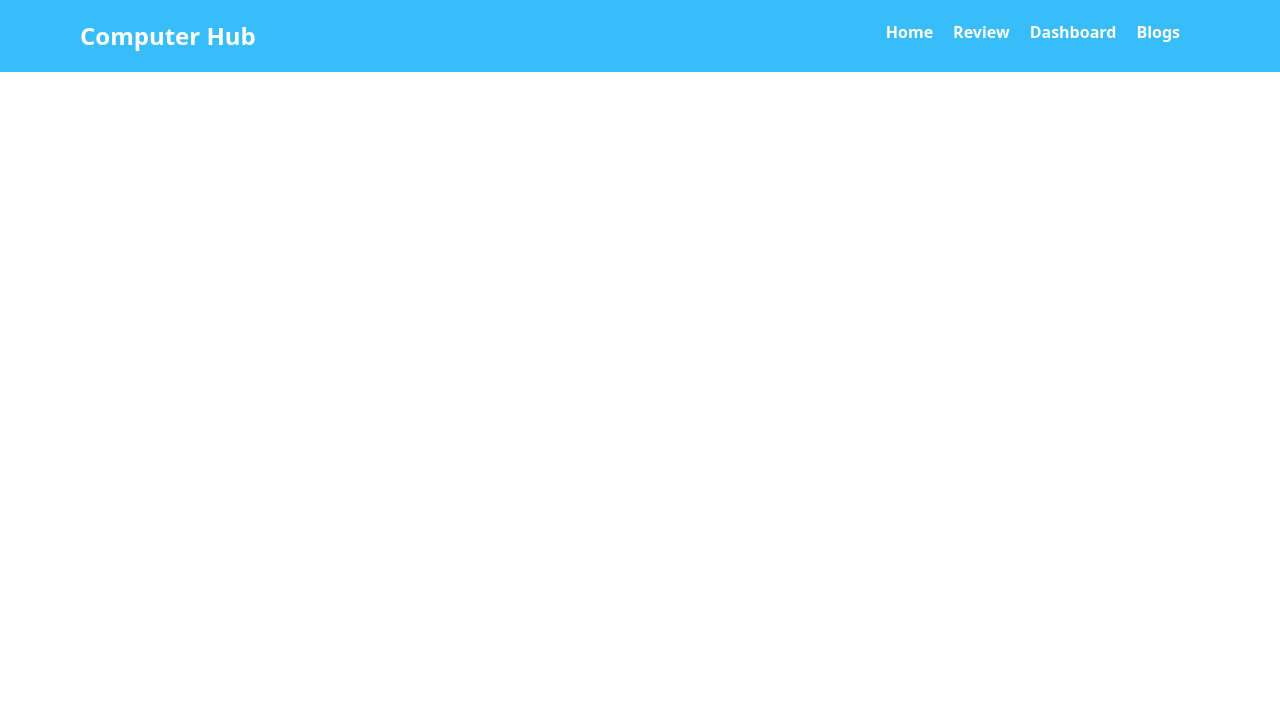
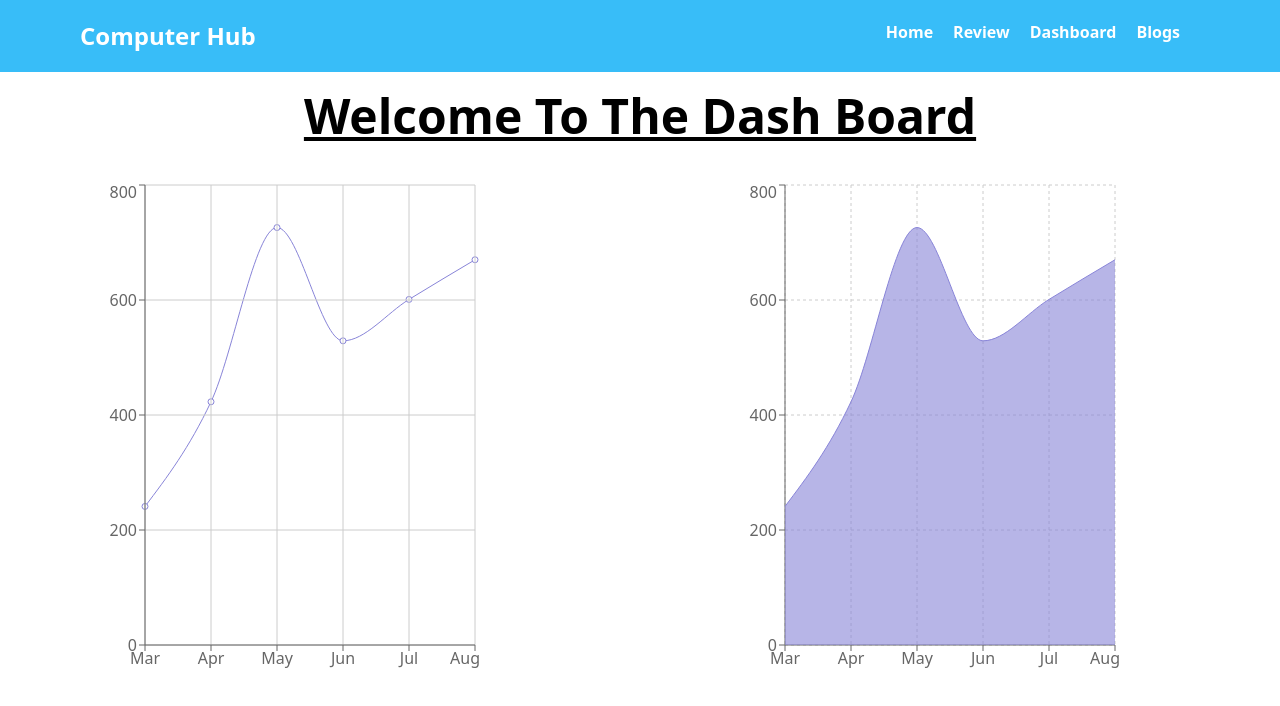
Before and after one commit to rhrafiulhaque/product-analysis, a React (Create React App) app: page /dashboard in a window 1280 px wide. Shown: the top 706 px of the page. Built offline with nearby package versions, Linux system fonts and the light colour scheme.

Commit message:
chart done

```diff
--- /dev/null
+++ b/public/data.json
@@ -0,0 +1,38 @@
+[
+    {
+        "month": "Mar",
+        "investment": 100000,
+        "sell": 241,
+        "revenue": 10401
+    },
+    {
+        "month": "Apr",
+        "investment": 200000,
+        "sell": 423,
+        "revenue": 24500
+    },
+    {
+        "month": "May",
+        "investment": 500000,
+        "sell": 726,
+        "revenue": 67010
+    },
+    {
+        "month": "Jun",
+        "investment": 500000,
+        "sell": 529,
+        "revenue": 40405
+    },
+    {
+        "month": "Jul",
+        "investment": 600000,
+        "sell": 601,
+        "revenue": 50900
+    },
+    {
+        "month": "Aug",
+        "investment": 700000,
+        "sell": 670,
+        "revenue": 61000
+    }
+]
--- a/public/index.html
+++ b/public/index.html
@@ -24,7 +24,7 @@
       work correctly both with client-side routing and a non-root public URL.
       Learn how to configure a non-root public URL by running `npm run build`.
     -->
-    <title>React App</title>
+    <title>Computer Hub </title>
   </head>
   <body>
     <noscript>You need to enable JavaScript to run this app.</noscript>
--- a/src/Component/Dashboard/Dashboard.js
+++ b/src/Component/Dashboard/Dashboard.js
@@ -1,9 +1,15 @@
 import React from 'react';
+import MyAreaChart from '../MyAreaChart/MyAreaChart';
+import MyLineChart from '../MyLineChart/MyLineChart';
 
 const Dashboard = () => {
     return (
-        <div>
-
+        <div className='mb-20'>
+            <h1 className='my-5 text-center font-semibold text-5xl underline mb-10'>Welcome To The Dash Board</h1>
+            <div className='grid grid-cols-2'>
+                <MyLineChart></MyLineChart>
+                <MyAreaChart></MyAreaChart>
+            </div>
         </div>
     );
 };
--- a/src/Component/HomeReview/HomeReview.js
+++ b/src/Component/HomeReview/HomeReview.js
@@ -15,7 +15,7 @@ const HomeReview = () => {
             </div>
             <div className=' mx-auto text-center'>
                 <Link to={'/review'}>
-            <button className=' bg-sky-700 p-4 text-center rounded-md text-white'>Show More</button>
+            <button className=' bg-sky-700 p-4 text-center rounded-md text-white hover:bg-sky-600 duration-700'>Show More</button>
             </Link>
             </div>
         </div>
--- /dev/null
+++ b/src/Component/MyAreaChart/MyAreaChart.js
@@ -0,0 +1,22 @@
+import React from 'react';
+import { Area, AreaChart, CartesianGrid, Line, Tooltip, XAxis, YAxis } from 'recharts';
+import useChart from '../../Hooks/useChart';
+
+const MyAreaChart = () => {
+    const [chartData,setChartData] = useChart();
+    return (
+        <div>
+            <div className='mx-20'>
+            <AreaChart width={400} height={500} data={chartData}>
+                <CartesianGrid strokeDasharray="3 3"></CartesianGrid>
+                <XAxis dataKey="month"></XAxis>
+                <YAxis></YAxis>
+                <Tooltip></Tooltip>
+                <Area type="monotone" stroke="#8884d8" fill="#8884d8" dataKey={'sell'}></Area>
+            </AreaChart>
+            </div>
+        </div>
+    );
+};
+
+export default MyAreaChart;
--- a/src/Component/MyLineChart/MyLineChart.js
+++ b/src/Component/MyLineChart/MyLineChart.js
@@ -1,9 +1,20 @@
 import React from 'react';
+import { CartesianGrid, Line, LineChart, XAxis, YAxis } from 'recharts';
+import useChart from '../../Hooks/useChart';
 
 const MyLineChart = () => {
-
+    const [chartData,setChartData] = useChart();
+    console.log(chartData);
     return (
         <div>
+            <div className='mx-20'>
+            <LineChart width={400} height={500} data={chartData}>
+                <Line type="monotone" stroke="#8884d8" dataKey={'sell'}></Line>
+                <CartesianGrid stroke='#ccc'></CartesianGrid>
+                <XAxis dataKey="month"></XAxis>
+                <YAxis></YAxis>
+            </LineChart>
+            </div>
 
         </div>
     );
--- /dev/null
+++ b/src/Hooks/useChart.js
@@ -0,0 +1,12 @@
+const { useState, useEffect } = require("react")
+
+const useChart=()=>{
+    const [chartData,setChartData]=useState([]);
+    useEffect(()=>{
+        fetch('data.json')
+        .then(res=>res.json())
+        .then(data=>setChartData(data));
+    },[]);
+    return [chartData,setChartData];
+}
+export default useChart;
```
